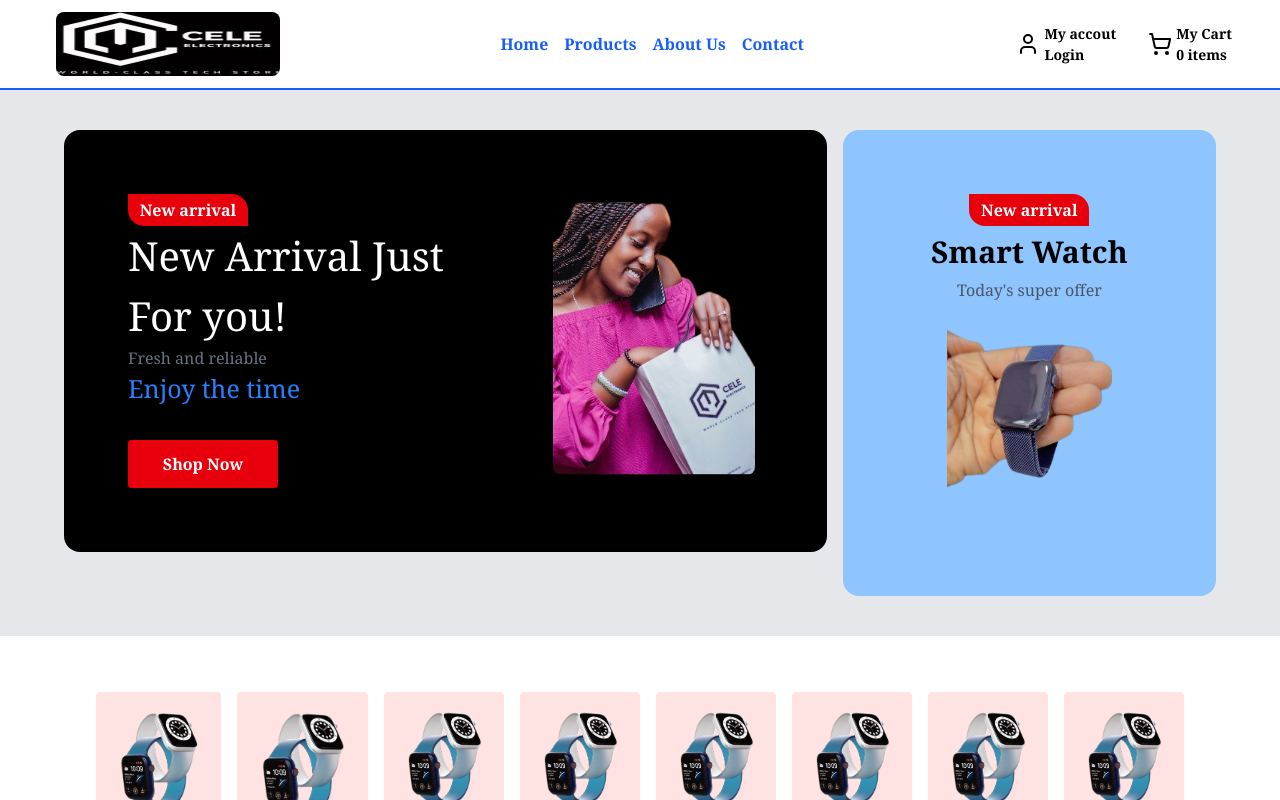
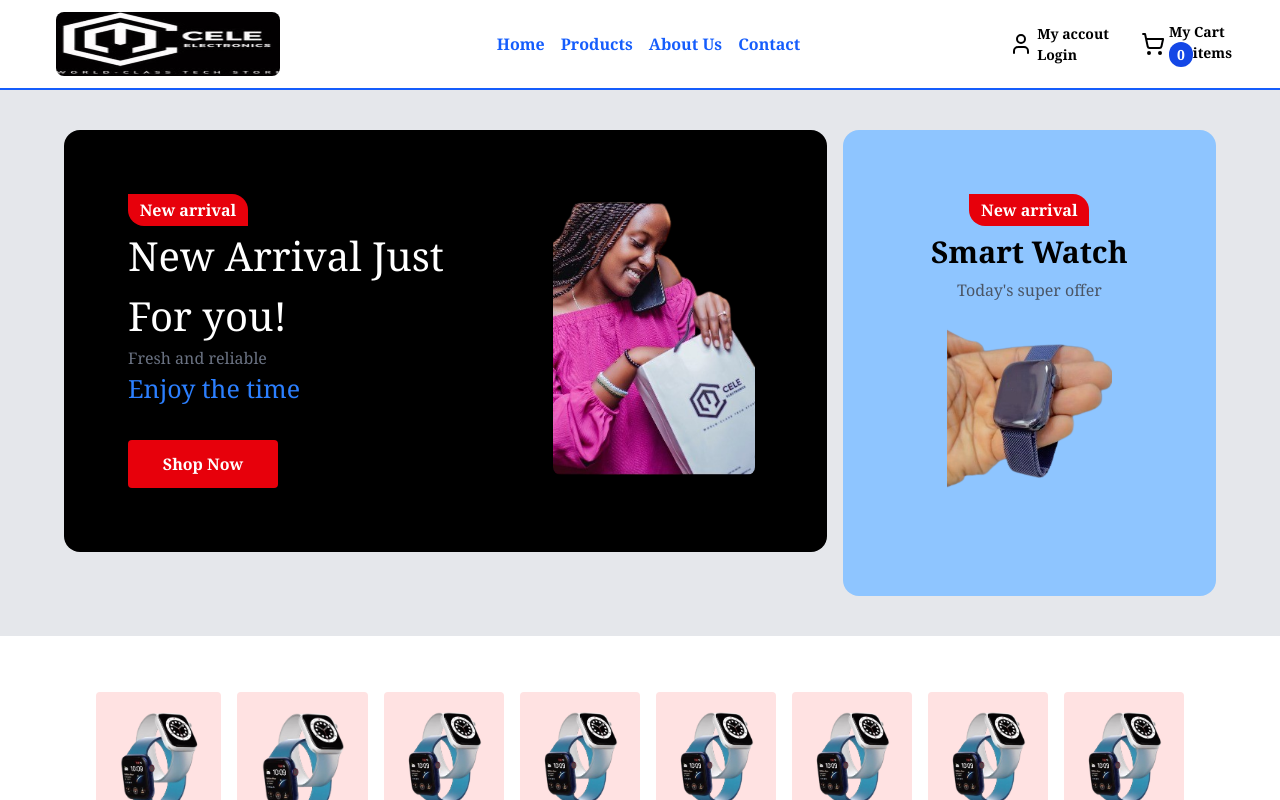
Before and after one commit to ingdia/E-commerce, a React (Vite) app in the folder cele-ecommerce/: page / in a window 1280 px wide. Shown: the top 800 px of the page. Built offline with nearby package versions, Linux system fonts and the light colour scheme.

Commit message:
adding the items to cart

```diff
--- a/cele-ecommerce/src/App.jsx
+++ b/cele-ecommerce/src/App.jsx
@@ -1,3 +1,4 @@
+import React, { useState } from 'react'
 import {BrowserRouter as Router, Routes, Route} from 'react-router-dom'
 import Home from './pages/Home'
 import Navbar from './components/Navbar'
@@ -8,15 +9,30 @@ import ProductsPage from './pages/ProductsPage'
 import Footer from './components/Footer'
 
 function App() {
+const[mycart, setaddToCart] = useState([]);
+function addMeToCart (product){
+  const myCartItem = mycart.some((p)=> p.id === product.id) ;
+  if(!myCartItem){
+    let  myCartList = [...mycart, product]
+         setaddToCart(myCartList)
 
+
+    alert(`added ${product.name} added to cart`)
+    console.log(product.name)//for the debug
+    return myCartList
+  }
+  else
+    alert("product already exist in cart list")
+
+}
 
   return (
     <>
      <Router>
-      <Navbar/>
+      <Navbar cartCount={mycart.length}/>
       <Routes>
         <Route path='/' element ={<Home/>}/>
-        <Route path='/ProductsPage' element ={<ProductsPage/>}/>
+        <Route path='/ProductsPage' element ={<ProductsPage  addMeToCart={addMeToCart}/>}/>
         <Route path='/About' element ={<About/>}/>
         <Route path= '/Contact' element ={<Contact/>}/>
       </Routes>
--- a/cele-ecommerce/src/components/Navbar.jsx
+++ b/cele-ecommerce/src/components/Navbar.jsx
@@ -2,7 +2,7 @@ import React, { useState } from 'react'
 import { Link } from 'react-router-dom'
 import logo from '../assets/images/logo.jpg'
 import { ShoppingCart, User, Menu } from "lucide-react"
-function Navbar() {
+function Navbar({cartCount}) {
     const [isOpen, setOpen] = useState(false);
     function showMenu(){
       setOpen(!isOpen);
@@ -30,7 +30,7 @@ function Navbar() {
                 <ShoppingCart />
                 <div>
                     <h5 className='hidden text-[14px] lg:flex lg:text-[14px] font-bold'>My Cart</h5>
-                    <p className='hidden text-[12px] lg:flex lg:text-[14px] font-bold'>0 items</p>
+                    <p className='hidden text-[12px] lg:flex lg:text-[14px] font-bold'> <span className='bg-blue-700 text-white py-0.5 p-2 rounded-full justify-center items-center flex'>{cartCount}</span> items</p>
                 </div>
             </button>
         </div>
--- a/cele-ecommerce/src/components/ProductCards.jsx
+++ b/cele-ecommerce/src/components/ProductCards.jsx
@@ -1,26 +1,11 @@
-import React, { useState } from "react";
+import React from "react";
 import { ShoppingCart } from "lucide-react"
 import CategoryFilter from "./CategoryFilter";
-function ProductCards({productCards,title}){
+function ProductCards({productCards,title, addMeToCart}){
 //  const productCards = props.productCards;
 //  const title = props.title
 
-const[mycart, setaddToCart] = useState([]);
-function addMeToCart (product){
-  const myCartItem = mycart.some((p)=> p.id === product.id) ;
-  if(!myCartItem){
-    let  myCartList = [...mycart, product]
-         setaddToCart(myCartList)
 
-
-    alert(`added ${product.name} added to cart`)
-    console.log(product.name)//for the debug
-    return myCartList
-  }
-  else
-    alert("product already exist in cart list")
-
-}
 
 return (
     <>
--- a/cele-ecommerce/src/pages/ProductsPage.jsx
+++ b/cele-ecommerce/src/pages/ProductsPage.jsx
@@ -10,7 +10,7 @@ import CategoryFilter from "../components/CategoryFilter";
 
 
 
-export default function ProductsPage() {
+export default function ProductsPage({addMeToCart}) {
   const [selectedCat, setSelectedCat] = useState("all"); // start with filtering on all Products
 
   const productCards = [
@@ -40,7 +40,7 @@ export default function ProductsPage() {
       <CategoryFilter setSelectedCategory={setSelectedCat} />
 
       {/* Products list */}
-      <ProductCards productCards={filteredProductsbyCat} title="filter by category" />
+      <ProductCards productCards={filteredProductsbyCat} addMeToCart={addMeToCart} title="filter by category" />
     </div>
   )
 }
```
